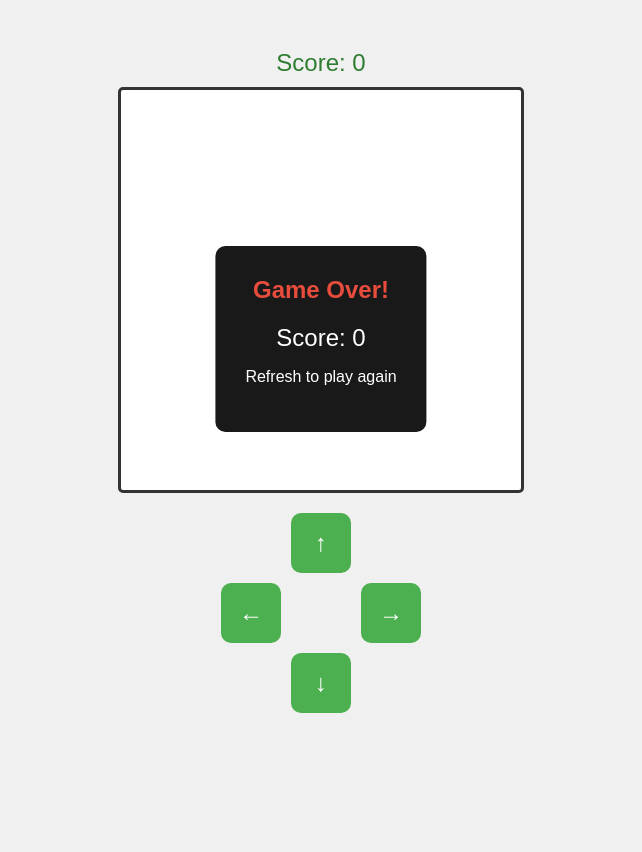
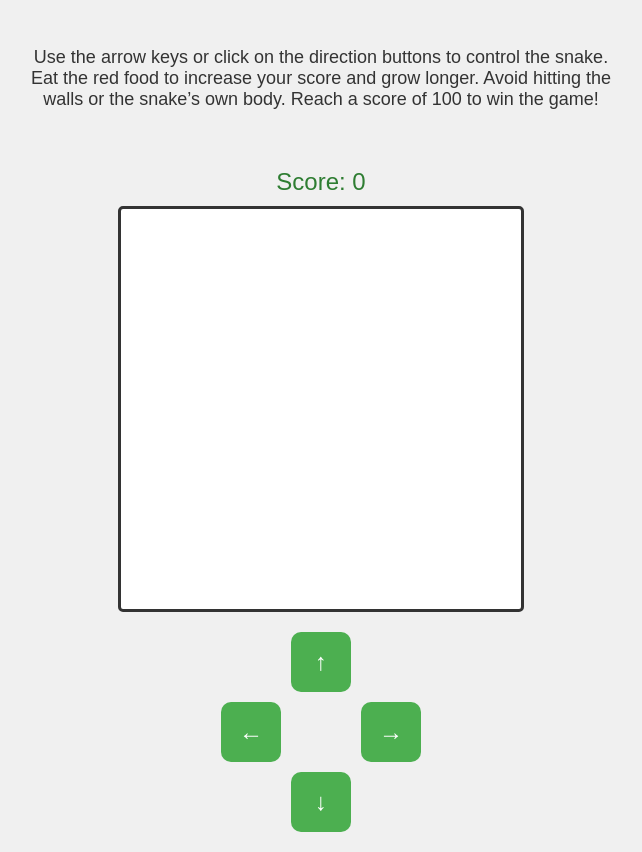
Before and after one commit to Cjwei1991/Snake_Game, a plain HTML site: page index.html in a window 1280 px wide. Shown: the part 61-913 px from the top of the page, without its empty margins (319-961 px from the left). Before the commit the page ends 800 px from the top, so only its background shows below. Drawn offline with Linux system fonts and the light colour scheme.

Commit message:
Update index.html

```diff
--- a/index.html
+++ b/index.html
@@ -1,5 +1,6 @@
 <!DOCTYPE html>
 <html lang="en">
+
 <head>
     <meta charset="UTF-8">
     <meta name="viewport" content="width=device-width, initial-scale=1.0">
@@ -7,8 +8,16 @@
     <script defer src="./js/app.js"></script>
     <title>Snake Game</title>
 </head>
+
 <body>
     <h1>Snake Game</h1>
+    <div id="instructions">
+        <p>
+            Use the arrow keys or click on the direction buttons to control the snake.
+            Eat the red food to increase your score and grow longer. Avoid hitting the
+            walls or the snake’s own body. Reach a score of 100 to win the game!
+        </p>
+    </div>
     <div id="game-container">
         <div id="score">Score: 0</div>
         <canvas id="game-board" width="400" height="400"></canvas>
@@ -18,11 +27,12 @@
             <button class="dir-btn" id="right" data-dir="RIGHT">→</button>
             <button class="dir-btn" id="down" data-dir="DOWN">↓</button>
         </div>
-        <div id="game-over">
+        <div id="game-over" class="hidden">
             <h2>Game Over!</h2>
-            <div id="final-score">Score: 0</div>
-            <p>Refresh to play again</p>
+            <div id="final-score">Final Score: 0</div>
+            <button class="dir-btn" id="restart">Play Again</button>
         </div>
     </div>
 </body>
+
 </html>
```
